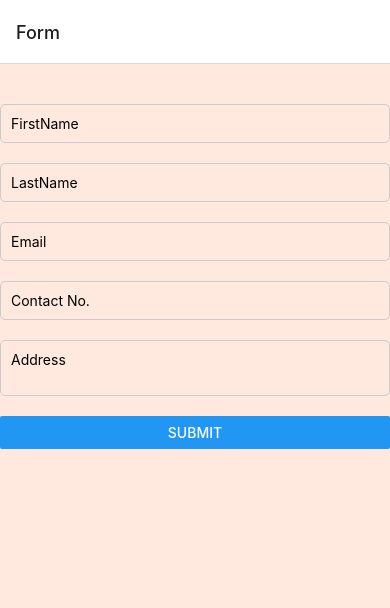
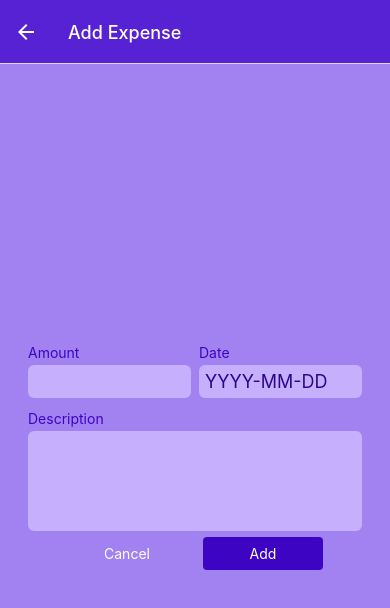
Before and after one commit to parmarayushi/expense-tracker-app, a React Native app: screen /ManageExpense in a window 390 px wide. Before the commit this address had no page. Shown: the top 608 px of the page. Built offline with nearby package versions, Linux system fonts and the light colour scheme.

Commit message:
feat: sending POST request

```diff
--- a/App.js
+++ b/App.js
@@ -2,12 +2,12 @@ import { Ionicons } from "@expo/vector-icons";
 import { createBottomTabNavigator } from "@react-navigation/bottom-tabs";
 import { NavigationContainer } from "@react-navigation/native";
 import { createNativeStackNavigator } from "@react-navigation/native-stack";
+import { StatusBar } from "react-native";
 import { GlobalStyles } from "./constants/styles";
-import DemoForm from "./demo-form/DemoForm";
-import DemoList from "./demo-form/DemoList";
-import FormContextProvider from "./demo-form/context/form-context";
 import AllExpenses from "./screens/AllExpenses";
+import ManageExpense from "./screens/ManageExpense";
 import RecentExpenses from "./screens/RecentExpenses";
+import ExpensesContextProvider from "./store/expensesContext";
 import IconButton from "./ui/IconButton";
 
 const Stack = createNativeStackNavigator();
@@ -61,36 +61,36 @@ function ExpensesOverview() {
 
 export default function App() {
   return (
-    //   <>
-    //     <StatusBar style="light" />
-    //     <ExpensesContextProvider>
-    //       <NavigationContainer>
-    //         <Stack.Navigator
-    //           screenOptions={{
-    //             headerStyle: { backgroundColor: GlobalStyles.colors.primary400 },
-    //             headerTintColor: "white",
-    //           }}
-    //         >
-    //           <Stack.Screen
-    //             name="ExpensesOverview"
-    //             component={ExpensesOverview}
-    //             options={{ headerShown: false }}
-    //           />
-    //           <Stack.Screen name="ManageExpense" component={ManageExpense} />
-    //         </Stack.Navigator>
-    //       </NavigationContainer>
-    //     </ExpensesContextProvider>
-    //   </>
+    <>
+      <StatusBar style="light" />
+      <ExpensesContextProvider>
+        <NavigationContainer>
+          <Stack.Navigator
+            screenOptions={{
+              headerStyle: { backgroundColor: GlobalStyles.colors.primary400 },
+              headerTintColor: "white",
+            }}
+          >
+            <Stack.Screen
+              name="ExpensesOverview"
+              component={ExpensesOverview}
+              options={{ headerShown: false }}
+            />
+            <Stack.Screen name="ManageExpense" component={ManageExpense} />
+          </Stack.Navigator>
+        </NavigationContainer>
+      </ExpensesContextProvider>
+    </>
 
     //-----------------------DEMO FORM----------------------------
 
-    <FormContextProvider>
-      <NavigationContainer>
-        <Stack.Navigator initialRouteName="Form">
-          <Stack.Screen name="Form" component={DemoForm} />
-          <Stack.Screen name="List" component={DemoList} />
-        </Stack.Navigator>
-      </NavigationContainer>
-    </FormContextProvider>
+    // <FormContextProvider>
+    //   <NavigationContainer>
+    //     <Stack.Navigator initialRouteName="Form">
+    //       <Stack.Screen name="Form" component={DemoForm} />
+    //       <Stack.Screen name="List" component={DemoList} />
+    //     </Stack.Navigator>
+    //   </NavigationContainer>
+    // </FormContextProvider>
   );
 }
--- a/package.json
+++ b/package.json
@@ -12,6 +12,7 @@
     "@react-navigation/bottom-tabs": "^6.5.19",
     "@react-navigation/native": "^6.1.16",
     "@react-navigation/native-stack": "^6.9.25",
+    "axios": "^1.6.8",
     "expo": "~50.0.11",
     "expo-status-bar": "~1.11.1",
     "react": "18.2.0",
--- a/screens/ManageExpense.js
+++ b/screens/ManageExpense.js
@@ -4,6 +4,7 @@ import ExpenseForm from "../components/ManageExpense/ExpenseForm";
 import { GlobalStyles } from "../constants/styles";
 import { ExpenseContext } from "../store/expensesContext";
 import IconButton from "../ui/IconButton";
+import { storeExpenses } from "../utilities/service";
 
 export default function ManageExpense({ route, navigation }) {
   const expenseContext = useContext(ExpenseContext);
@@ -34,6 +35,7 @@ export default function ManageExpense({ route, navigation }) {
     if (isEditing) {
       expenseContext.updateExpense(editedExpenseId, expenseData);
     } else {
+      storeExpenses(expenseData);
       expenseContext.addExpense(expenseData);
     }
     navigation.goBack();
--- /dev/null
+++ b/utilities/service.js
@@ -0,0 +1,7 @@
+import axios from "axios";
+
+const baseUrl = "https://react-native-app-3749f-default-rtdb.firebaseio.com";
+
+export function storeExpenses(expenseData) {
+  axios.post(`${baseUrl}/expenses.json`, expenseData);
+}
```
Also changed, not shown: 1 other file (tests, documents, lock files or other folders).
